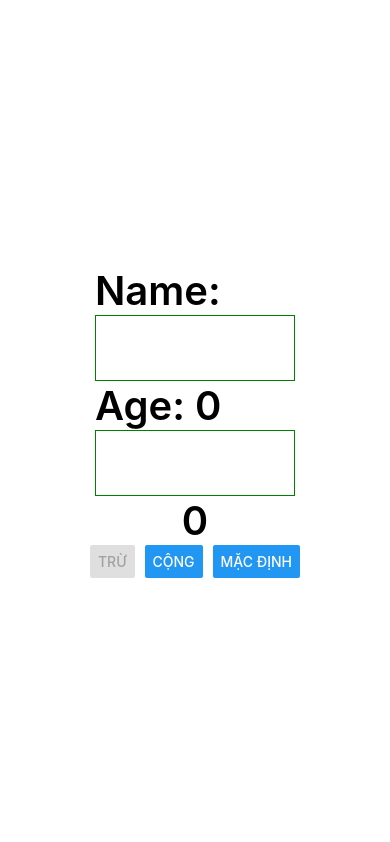
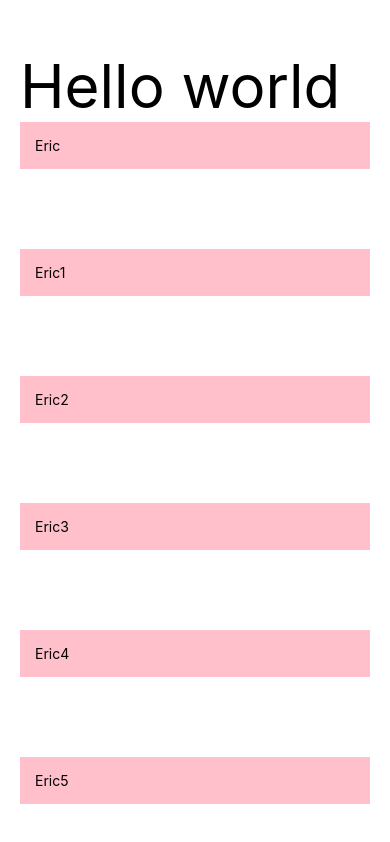
Before and after one commit to TrungNguyenHRZ/react-native-todo, a React Native app: screen / in a window 390 px wide. Built offline with nearby package versions, Linux system fonts and the light colour scheme.

Commit message:
use array in app

```diff
--- a/App.tsx
+++ b/App.tsx
@@ -1,65 +1,78 @@
 import { StatusBar } from "expo-status-bar";
 import { useState } from "react";
-import { Button, StyleSheet, Text, TextInput, View } from "react-native";
+import {
+  Button,
+  ScrollView,
+  StyleSheet,
+  Text,
+  TextInput,
+  View,
+} from "react-native";
 
 export default function App() {
-  const [count, setCount] = useState<number>(0);
-  const [name, setName] = useState<string>("");
-  const [age, setAge] = useState<number>(0);
+  const [students, setStudents] = useState([
+    {
+      id: 1,
+      name: "Eric",
+      age: 18,
+    },
+    {
+      id: 2,
+      name: "Eric1",
+      age: 18,
+    },
+    {
+      id: 3,
+      name: "Eric2",
+      age: 18,
+    },
+    {
+      id: 4,
+      name: "Eric3",
+      age: 18,
+    },
+    {
+      id: 5,
+      name: "Eric4",
+      age: 18,
+    },
+    {
+      id: 6,
+      name: "Eric5",
+      age: 18,
+    },
+  ]);
 
   return (
     <View style={styles.container}>
-      <View>
-        <Text style={{ fontSize: 40, fontWeight: "600" }}>Name: {name}</Text>
-        <TextInput
-          multiline
-          autoCapitalize={"words"}
-          onChangeText={(value) => setName(value)}
-          style={{
-            borderColor: "green",
-            borderWidth: 1,
-            width: 200,
-            padding: 15,
-          }}
-        />
-      </View>
-
-      <View>
-        <Text style={{ fontSize: 40, fontWeight: "600" }}>Age: {age}</Text>
-        <TextInput
-          multiline
-          keyboardType="numeric"
-          maxLength={2}
-          onChangeText={(value) => setAge(+value)}
-          style={{
-            borderColor: "green",
-            borderWidth: 1,
-            width: 200,
-            padding: 15,
-          }}
-        />
-      </View>
-
-      <Text style={{ fontSize: 40, fontWeight: "600" }}>{count}</Text>
-      <View style={{ flexDirection: "row", gap: 10 }}>
-        <Button
-          title="trừ"
-          onPress={() => setCount(count - 1)}
-          disabled={count <= 0}
-        />
-        <Button title="cộng" onPress={() => setCount(count + 1)} />
-        <Button title="Mặc định" onPress={() => setCount(1)} />
-      </View>
+      <Text style={{ fontSize: 60 }}>Hello world</Text>
+      <ScrollView>
+        {students.map((item) => {
+          return (
+            <View
+              key={item.id}
+              style={{
+                padding: 15,
+                backgroundColor: "pink",
+                marginBottom: 80,
+              }}
+            >
+              <Text>{item.name}</Text>
+            </View>
+          );
+        })}
+      </ScrollView>
     </View>
   );
 }
 
 const styles = StyleSheet.create({
   container: {
+    paddingTop: 50,
+    paddingHorizontal: 20,
     flex: 1,
     backgroundColor: "#fff",
-    alignItems: "center",
-    justifyContent: "center",
+    // alignItems: "center",
+    // justifyContent: "center",
   },
-  countButton: {},
 });
```
